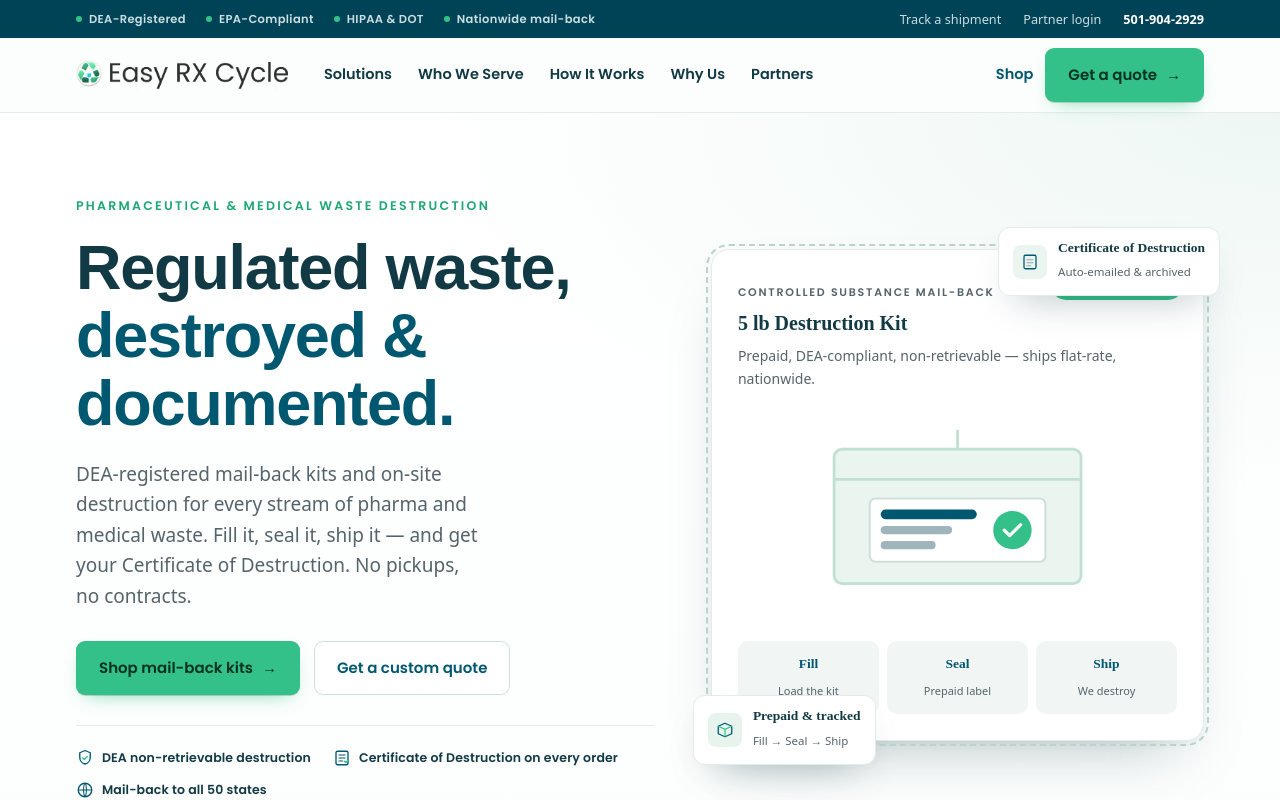
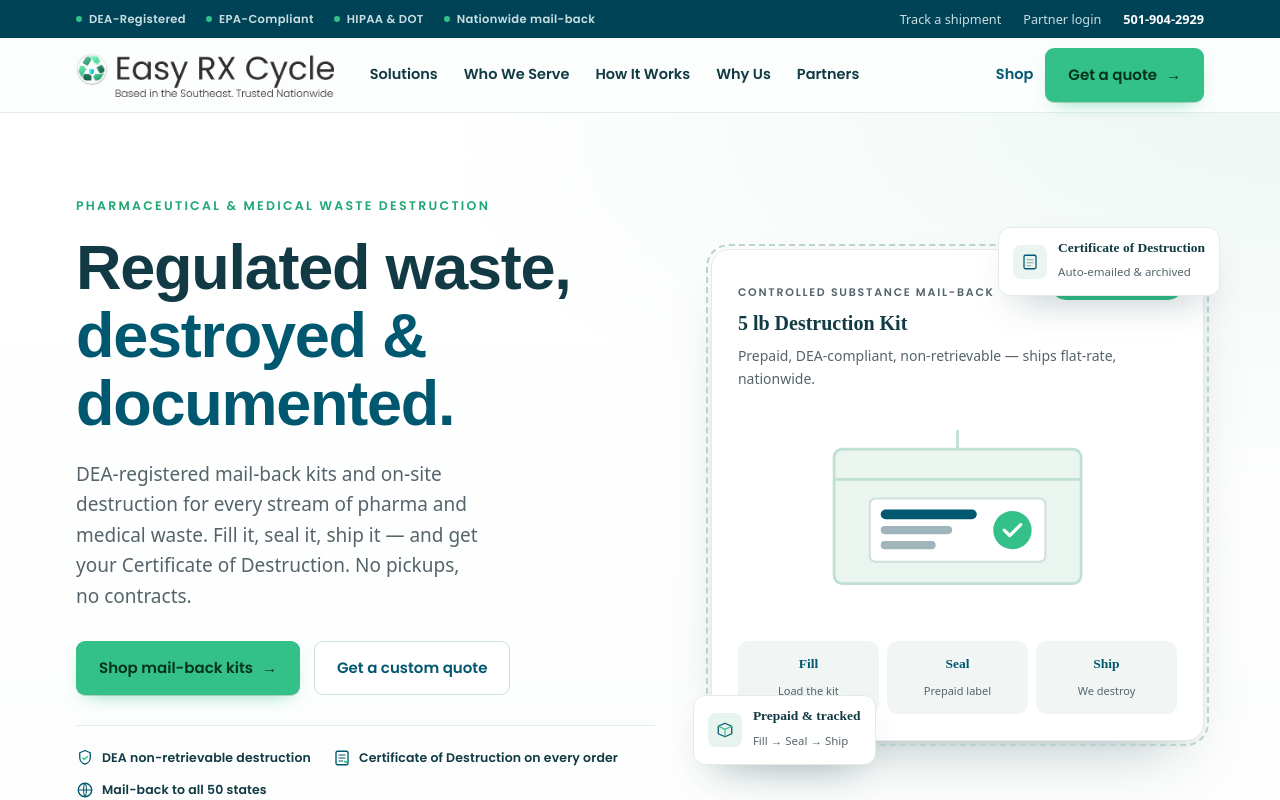
Before and after one commit to wsdoxey4/EasyRxCycle-Website, a Next.js app: page / in a window 1280 px wide. Shown: the top 800 px of the page. Built offline with nearby package versions, Linux system fonts and the light colour scheme; no server answers; a web font is replaced by a local one.

Commit message:
Logo: use full Easy RX Cycle logo (with tagline) in header + footer

```diff
--- a/app/globals.css
+++ b/app/globals.css
@@ -51,7 +51,7 @@ img{max-width:100%;display:block;}
 header.site{position:sticky;top:0;z-index:50;background:rgba(252,254,253,.9);backdrop-filter:saturate(1.2) blur(10px);
   border-bottom:1px solid var(--line);}
 header.site .wrap{display:flex;align-items:center;gap:28px;min-height:74px;}
-.logo{height:30px;width:auto;}
+.logo{height:44px;width:auto;}
 nav.main{display:flex;gap:26px;margin-left:8px;}
 nav.main a{font-family:'Poppins';font-weight:600;font-size:14.5px;color:var(--ink);padding:6px 0;position:relative;}
 nav.main a::after{content:"";position:absolute;left:0;right:100%;bottom:-2px;height:2px;background:var(--emer);transition:right .2s ease;}
@@ -227,7 +227,7 @@ footer.site{background:var(--ink);color:#aebfc4;margin-top:0;}
 footer.site .wrap{padding-top:64px;padding-bottom:30px;}
 .fgrid{display:grid;grid-template-columns:1.6fr 1fr 1fr 1fr;gap:36px;}
 footer .brand p{color:#93a7ac;font-size:14px;margin-top:16px;max-width:30ch;}
-footer .logo-w{height:26px;width:auto;background:#fff;box-sizing:content-box;padding:9px 13px;border-radius:11px;}
+footer .logo-w{height:38px;width:auto;background:#fff;box-sizing:content-box;padding:11px 15px;border-radius:12px;}
 footer h5{font-family:'Poppins';font-weight:600;color:#fff;font-size:13px;letter-spacing:.06em;text-transform:uppercase;margin:0 0 16px;}
 footer ul{list-style:none;padding:0;margin:0;display:flex;flex-direction:column;gap:11px;}
 footer a{font-size:14px;color:#aebfc4;}
--- a/app/layout.tsx
+++ b/app/layout.tsx
@@ -61,7 +61,7 @@ const jsonLd = {
       "@id": `${SITE.url}/#organization`,
       name: SITE.name,
       url: SITE.url,
-      logo: abs("/images/logo-mark.png"),
+      logo: abs("/images/logo-full.png"),
       description: SITE.description,
       telephone: SITE.phone,
       email: SITE.email,
--- a/app/page.tsx
+++ b/app/page.tsx
@@ -19,7 +19,7 @@ export default function Home() {
 
 
 <header className="site"><div className="wrap">
-  <img className="logo" src="/images/logo-mark.png" alt="Easy Rx Cycle" />
+  <img className="logo" src="/images/logo-full.png" alt="Easy Rx Cycle" />
   <nav className="main">
     <a href="#solutions">Solutions</a>
     <a href="#industries">Who We Serve</a>
@@ -299,7 +299,7 @@ export default function Home() {
       <footer className="site"><div className="wrap">
   <div className="fgrid">
     <div className="brand">
-      <img className="logo-w" src="/images/logo-mark.png" alt="Easy Rx Cycle" />
+      <img className="logo-w" src="/images/logo-full.png" alt="Easy Rx Cycle" />
       <p>Trusted pharma &amp; medical waste disposal experts. DEA-registered destruction, documented on every order.</p>
     </div>
     <div><h5>Solutions</h5><ul><li><a href="#">Sharps disposal</a></li><li><a href="#">Biohazard / RMW</a></li><li><a href="#">Pharmaceutical waste</a></li><li><a href="#">Controlled substances</a></li><li><a href="#">Reverse distribution</a></li></ul></div>
--- a/lib/site.ts
+++ b/lib/site.ts
@@ -15,7 +15,7 @@ export const SITE = {
   phone: "+1-501-904-2929",
   phoneDisplay: "501-904-2929",
   email: "sales@easyrxcycle.com",
-  ogImage: "/images/logo-mark.png",
+  ogImage: "/images/logo-full.png",
   services: [
     "Sharps disposal",
     "Biohazard / regulated medical waste disposal",
```
Also changed, not shown: public/images/logo-full.png (added).
